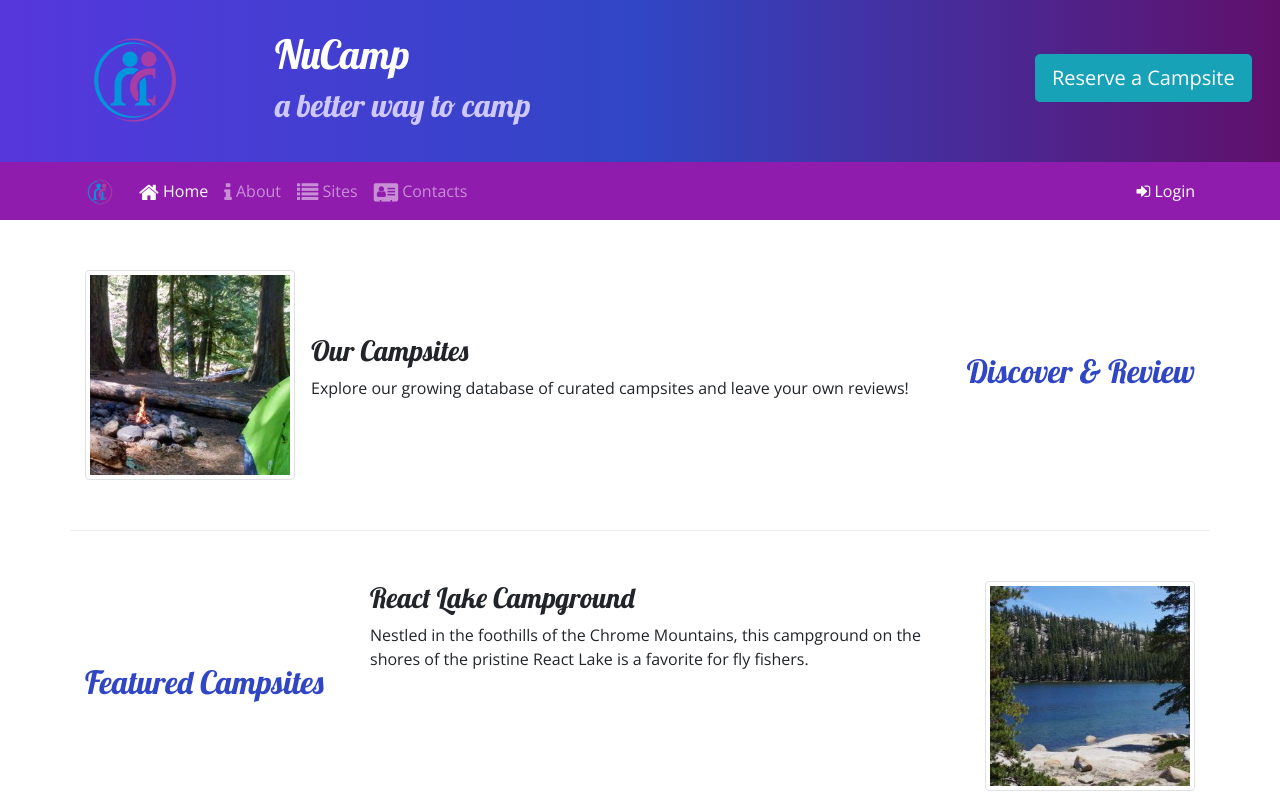
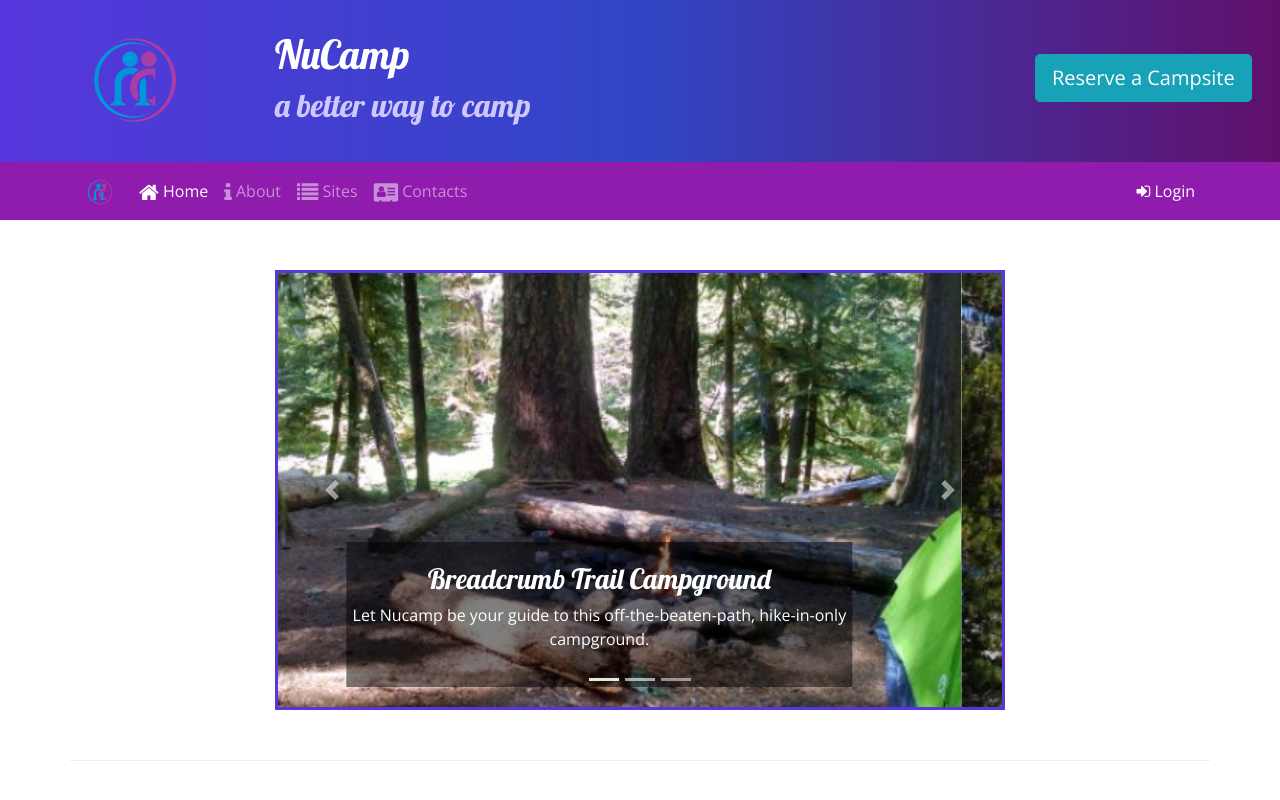
Before and after one commit to hkmarti/nucampsite, a website: page index.html in a window 1280 px wide. Shown: the top 800 px of the page. Drawn offline with nearby package versions, Linux system fonts and the light colour scheme.

Commit message:
Carousel

```diff
--- a/css/styles.css
+++ b/css/styles.css
@@ -47,3 +47,11 @@ a, a:hover {
     color: inherit;
     text-decoration: none;
 }
+
+.carousel-caption{
+    background-color: rgba(0,0,0,0.5);
+}
+
+.carousel {
+    border: solid #5637DD;
+}
--- a/index.html
+++ b/index.html
@@ -106,6 +106,52 @@
 
     <div class="container">
 
+        <div class="row row-content">
+            <div class="col-md-8 mx-auto">
+                <div id="homeCarousel" class="carousel slide" data-ride="carousel">
+
+                    <!--Indicators-->
+                    <ol class="carousel-indicators">
+                        <li data-target="#homeCarousel" data-slide-to="0" class="active"></li>
+                        <li data-target="#homeCarousel" data-slide-to="1"></li>
+                        <li data-target="#homeCarousel" data-slide-to="2"></li>
+                    </ol>
+
+                        <!--Slides-->
+                        <div class="carousel-inner">
+                            <div class="carousel-item active">
+                                <img class="d-block w-100" src="img/breadcrumb-trail.jpg" alt="Breadcrumb Trail Campground" />
+                                <div class="carousel-caption">
+                                    <h3>Breadcrumb Trail Campground</h3>
+                                    <p class="d-none d-sm-block">Let Nucamp be your guide to this off-the-beaten-path, hike-in-only campground.</p>
+                                </div>
+                            </div>
+                            <div class="carousel-item">
+                                <img class="d-block w-100" src="img/react-lake.jpg" alt="React Lake Campground" />
+                                <div class="carousel-caption">
+                                    <h3>React Lake Campground</h3>
+                                    <p class="d-none d-sm-block">Nestled in the foothills of the Chrome Mountains, this campground on the shores of the pristine React Lake is a favorite for fly fishers.</p>
+                                </div>
+                            </div>
+                            <div class="carousel-item">
+                                <img class="d-block w-100" src="img/chrome-river.jpg" alt="Chrome River Campground" />
+                                <div class="carousel-caption">
+                                    <h3>Chrome River Campground</h3>
+                                    <p class="d-none d-sm-block">Spend a few sunny days and starry nights beneath a canopy of old-growth firs at this enchanting spot by the Chrome River.</p>
+                                </div>
+                            </div>
+                        </div>
+                        <a class="carousel-control-prev" href="#homeCarousel" role="button" data-slide="prev">
+                            <span class="carousel-control-prev-icon"></span>
+                            <span class="sr-only">Previous</span>
+                        </a>
+                        <a class="carousel-control-next" href="#homeCarousel" role="button" data-slide="next">
+                            <span class="carousel-control-next-icon"></span>
+                            <span class="sr-only">Next</span>
+                        </a>
+                </div>
+            </div>
+        </div>
 
         <div class="row row-content align-items-center">
             <div class="col-sm-4 order-sm-last col-md-3">
```
